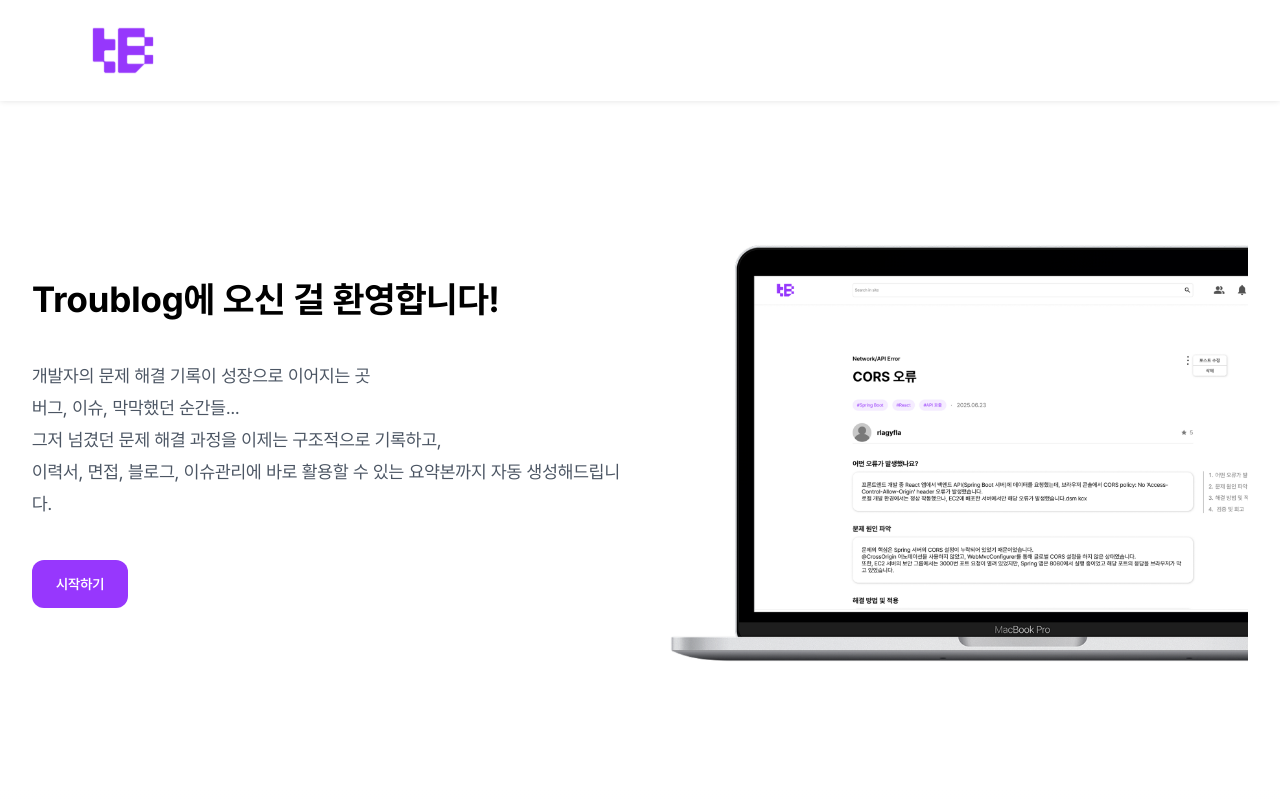
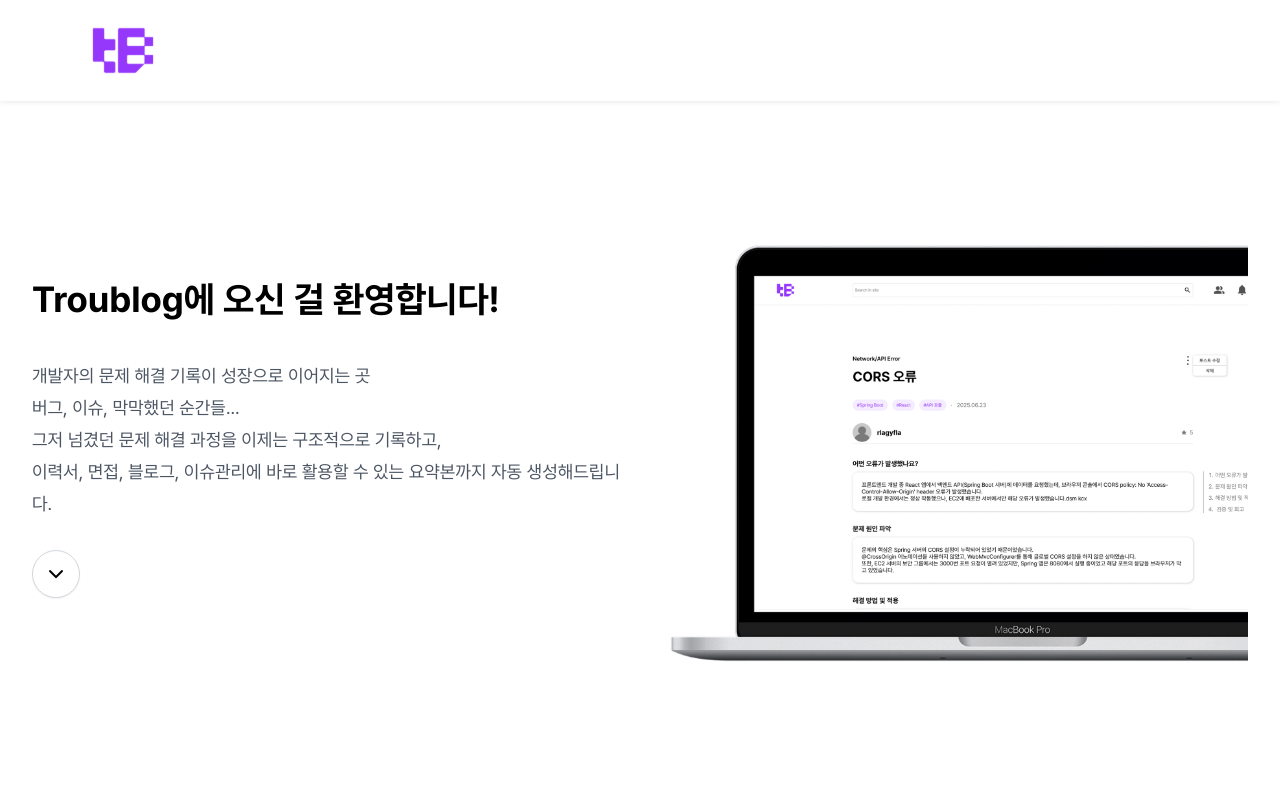
Before and after one commit to IT-Cotato/11th-TroubleLog-FE, a React (Vite) app: page / in a window 1280 px wide. Shown: the top 800 px of the page. Built offline with nearby package versions, Linux system fonts and the light colour scheme; no server answers.

Commit message:
styles: 온보딩 화면 디자인 수정

```diff
--- a/src/pages/Onboarding/IntroLandingPage.tsx
+++ b/src/pages/Onboarding/IntroLandingPage.tsx
@@ -9,6 +9,7 @@ import Slide1 from "@/assets/images/slide1.png";
 import Slide2 from "@/assets/images/slide2.png";
 import Slide3 from "@/assets/images/slide3.png";
 import Slide4 from "@/assets/images/slide4.png";
+import { FiChevronDown } from "react-icons/fi";
 
 type Slide = { img: string; alt: string };
 
@@ -27,6 +28,17 @@ export default function IntroLandingPage() {
   const goLogin = () => nav(PATH.LOGIN);
   const prev = () => setIdx((i) => (i - 1 + slides.length) % slides.length);
   const next = () => setIdx((i) => (i + 1) % slides.length);
+
+  // 하단 CTA 섹션으로 스크롤하기 위한 ref & 핸들러 추가
+  const bottomCtaRef = useRef<HTMLDivElement | null>(null);
+  const scrollToBottomCTA = useCallback(() => {
+    if (bottomCtaRef.current) {
+      bottomCtaRef.current.scrollIntoView({
+        behavior: "smooth",
+        block: "start",
+      });
+    }
+  }, []);
 
   // 자동 슬라이드
   useEffect(() => {
@@ -103,11 +115,16 @@ export default function IntroLandingPage() {
 그저 넘겼던 문제 해결 과정을 이제는 구조적으로 기록하고,
 이력서, 면접, 블로그, 이슈관리에 바로 활용할 수 있는 요약본까지 자동 생성해드립니다.`}
             </p>
+
             <button
-              onClick={goLogin}
-              className="inline-flex h-12 items-center rounded-xl bg-primary px-6 text-white text-body-16-semibold hover:opacity-90 transition"
+              type="button"
+              onClick={scrollToBottomCTA}
+              aria-label="아래로 스크롤"
+              title="아래로 스크롤"
+              className="inline-flex h-12 w-12 items-center justify-center rounded-full border border-gray-300 bg-white shadow-sm hover:bg-gray-50 active:scale-95 transition
+                         animate-bounce"
             >
-              시작하기
+              <FiChevronDown className="text-2xl" />
             </button>
           </div>
           <div className="w-full">
@@ -220,15 +237,17 @@ export default function IntroLandingPage() {
           </section>
 
           {/* 마지막 CTA */}
-          <section className="py-20 sm:py-24 lg:py-28">
+          <section ref={bottomCtaRef} className="py-20 sm:py-24 lg:py-28">
             <div className="mx-auto max-w-screen-2xl px-4 sm:px-6 md:px-8 text-center space-y-6 sm:space-y-8">
               <h3 className="text-head-32-bold">지금 시작해보세요!</h3>
+
               <button
                 onClick={goLogin}
                 className="inline-flex h-12 items-center rounded-xl bg-primary px-6 text-white text-body-16-semibold hover:opacity-90 transition"
               >
-                트러블슈팅 작성하러 가기
+                시작하기
               </button>
+
               <p className="text-body-14-regular text-gray-600 whitespace-pre-line leading-relaxed sm:leading-7">
                 {`버튼을 눌러 첫 기록을 남겨보세요.
 기록을 시작하면, 원하시는 형식으로 정리해드려요.`}
```
